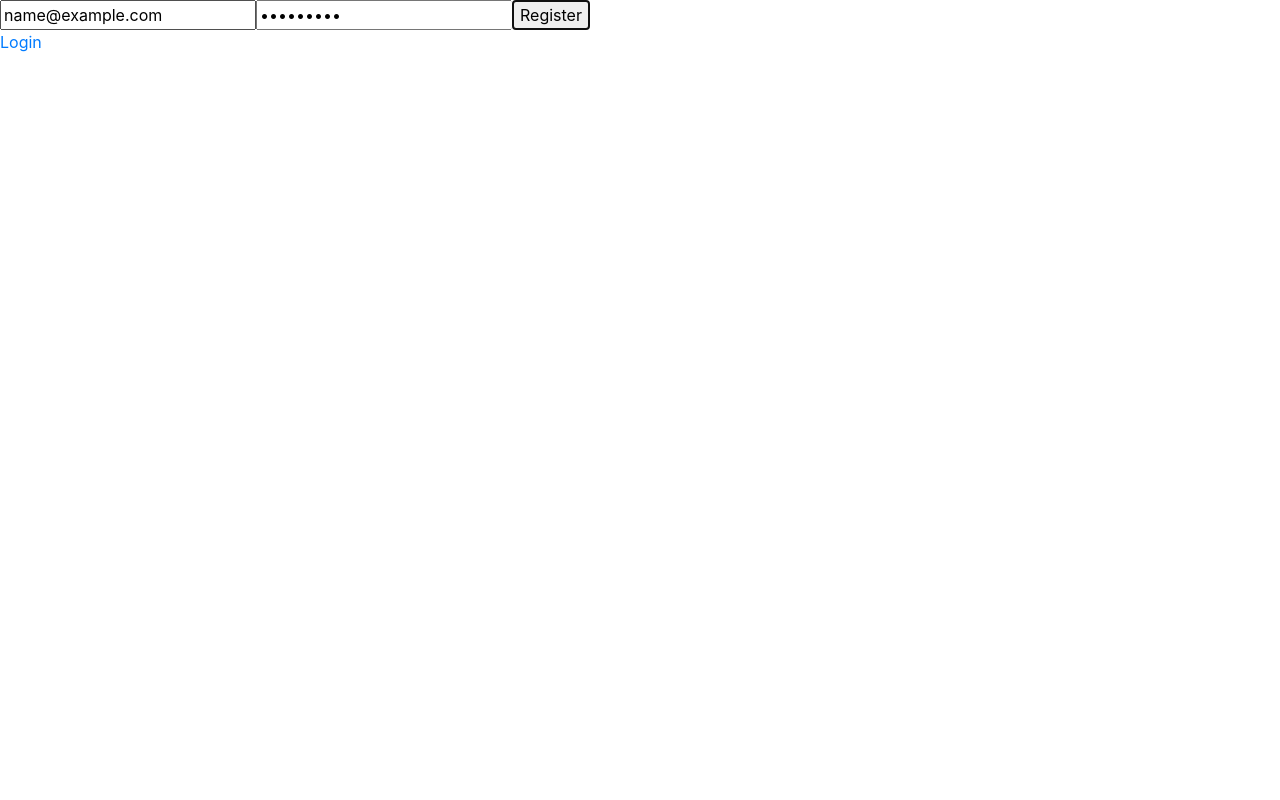
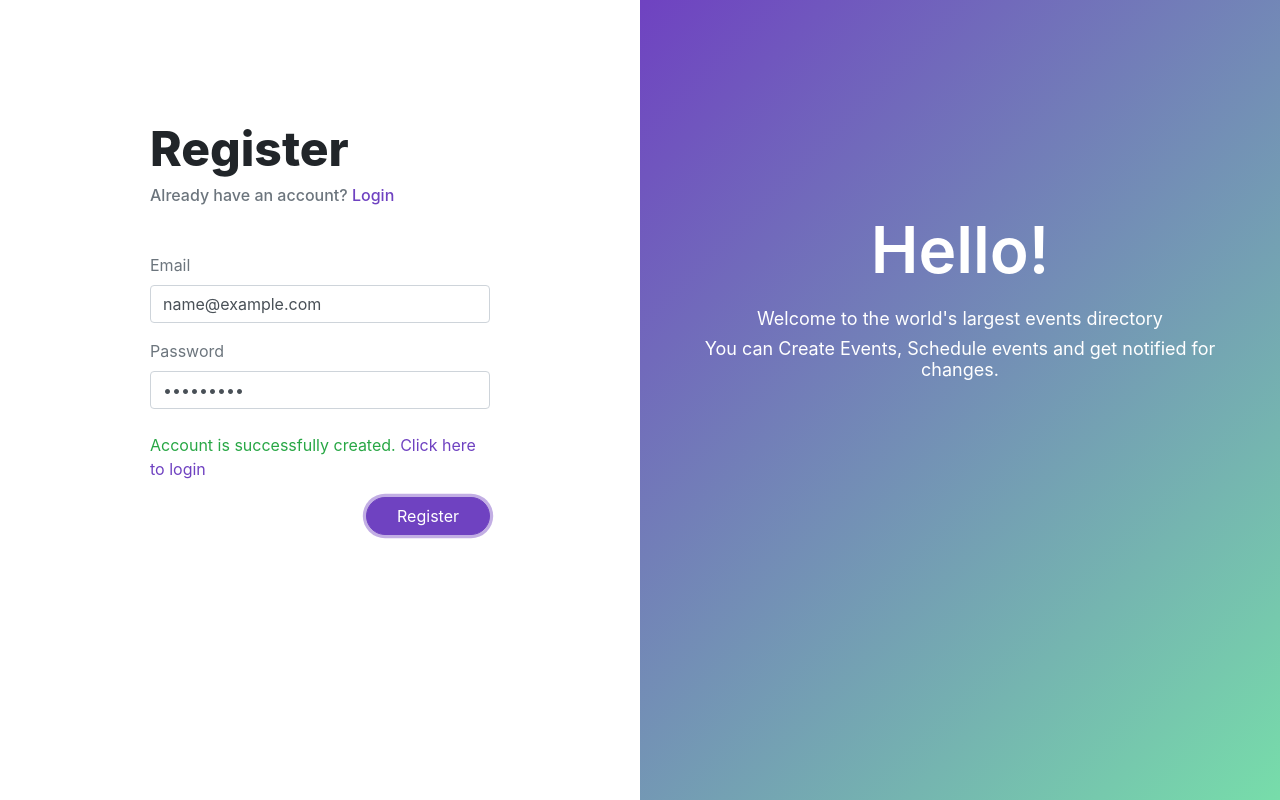
Before and after one commit to haribukke/events-app, an Angular app: page /register in a window 1280 px wide. Both pictures are taken after typing "name@example.com", "Sample123" into the empty fields and a click on the button "Register". Built offline with nearby package versions, Linux system fonts and the light colour scheme.

Commit message:
register changes

```diff
--- a/src/app/components/register/register.component.html
+++ b/src/app/components/register/register.component.html
@@ -1,13 +1,37 @@
-<form [formGroup]="registerForm">
-  <input type="text" formControlName="name" placeholder="Email address">
-  <div *ngIf="submitted && f.name.errors">
-    <p *ngIf="f.name.errors.required">Name is required</p>
-    <p *ngIf="f.name.errors.email">Please enter a valid email address</p>
+<div class="container-fluid register">
+  <div class="row ht-100">
+    <div class="col-6 register__container">
+      <h1 class="title">Register</h1>
+      <h5 class="text-small--grey">Already have an account? <a class="text-primary" routerLink="/login"> Login </a></h5>
+      <form [formGroup]="registerForm">
+        <div class="mt-5 mb-4">
+          <div class="form-group">
+            <label for="" class="input-label">Email</label>
+            <input type="text" class="form-control" formControlName="name" placeholder="Email address">
+            <div *ngIf="submitted && f.name.errors" class="text-danger">
+              <p *ngIf="f.name.errors.required">Email is required</p>
+              <p *ngIf="f.name.errors.email">Please enter a valid email address</p>
+            </div>
+          </div>
+          <div class="form-group">
+            <label for="" class="input-label">Password</label>
+            <input type="password" class="form-control" formControlName="password" placeholder="password">
+            <div *ngIf="submitted && f.password.errors" class="text-danger">
+              <p *ngIf="f.password.errors.required">Password is required</p>
+            </div>
+          </div>
+        </div>
+        <p class="text-success" *ngIf="accountCreated">Account is successfully created. <a class="text-primary" routerLink="/login">Click
+            here to login</a></p>
+        <button type="submit" class="btn btn-primary float-right" (click)="register()">Register</button>
+      </form>
+    </div>
+    <div class="col-6 welcome-container">
+      <h2 class="welcome-container__msg--text-large">Hello!</h2>
+      <h4 class="welcome-container__msg--text-medium">Welcome to the world's largest events directory</h4>
+      <h4 class="welcome-container__msg--text-medium">You can Create Events, Schedule events and get notified for
+        changes.</h4>
+    </div>
+
   </div>
-  <input type="password" formControlName="password" placeholder="password">
-  <div *ngIf="submitted && f.password.errors">
-    <p *ngIf="f.password.errors.required">password is required</p>
-  </div>
-  <button type="submit" (click)="register()">Register</button>
-</form>
-<a routerLink="/login">Login</a>
+</div>
--- a/src/app/components/register/register.component.ts
+++ b/src/app/components/register/register.component.ts
@@ -9,6 +9,7 @@ import { AuthenticationService } from 'src/app/services/authentication/authentic
 })
 export class RegisterComponent implements OnInit {
   submitted: boolean = false;
+  accountCreated: boolean = false;
   constructor(
     private fb: FormBuilder,
     private authService: AuthenticationService
@@ -35,7 +36,8 @@ export class RegisterComponent implements OnInit {
     console.log('userobj', userObj);
     this.authService.registerUser(userObj)
       .subscribe(data => {
-        console.log('data', data)
+        console.log('data', data);
+        this.accountCreated = true
       })
   }
 
--- a/src/styles.scss
+++ b/src/styles.scss
@@ -75,7 +75,7 @@ $btn-padding-x: 30px;
     @extend .background-purple;
     padding: 200px 50px;
     color: $white;
-    text-align: right;
+    text-align: center;
     &__msg {
       &--text-large {
         font-size: 64px;
```
